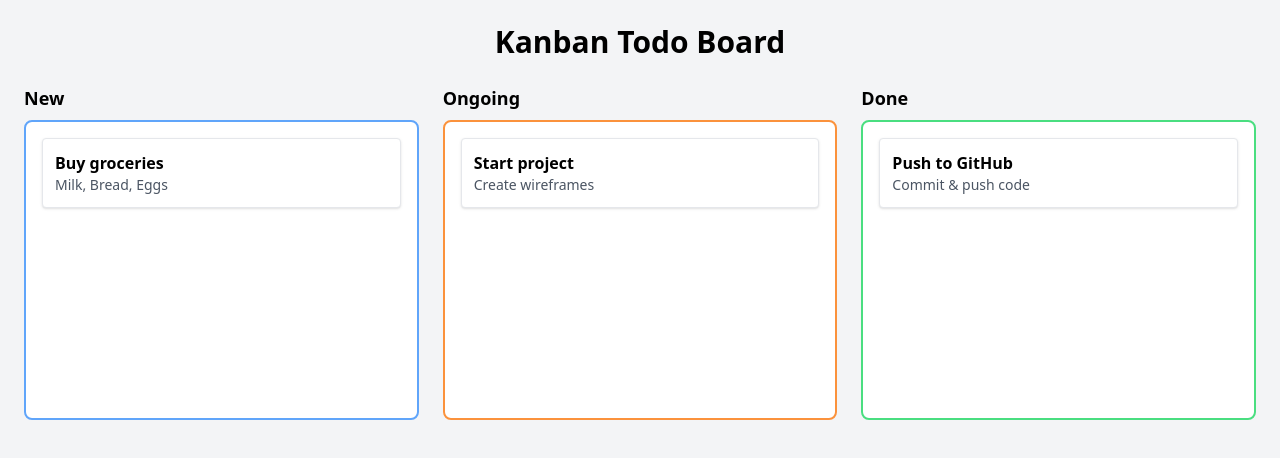
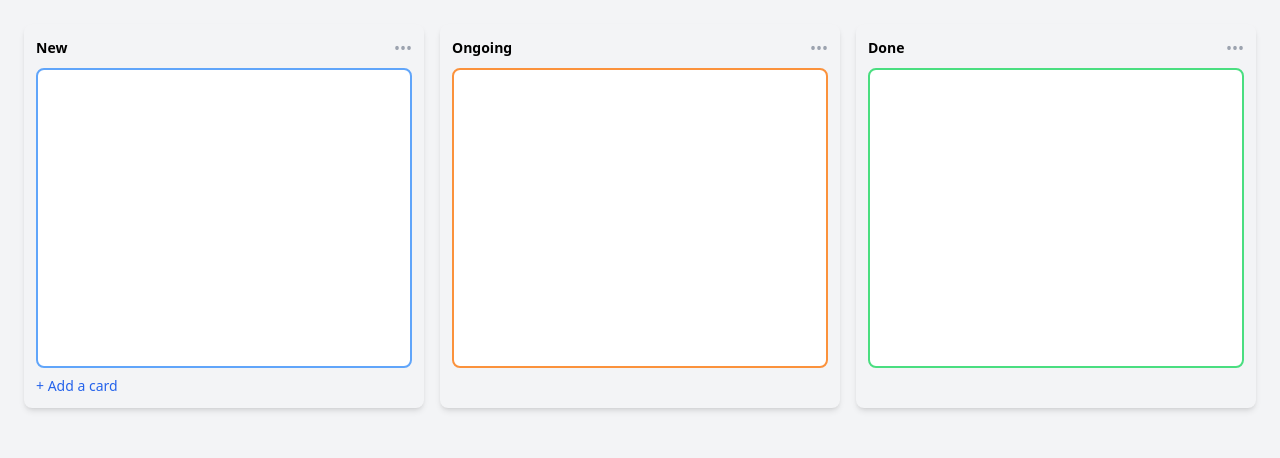
Before and after one commit to khmuhib01/todo-app, a React (Vite) app: page / in a window 1280 px wide. Shown: the top 458 px of the page. Built offline with nearby package versions, Linux system fonts and the light colour scheme.

Commit message:
todo app complete

```diff
--- /dev/null
+++ b/src/components/common/AddCardModal.jsx
@@ -0,0 +1,52 @@
+import {useState, useEffect} from 'react';
+
+export default function AddCardModal({isOpen, onClose, onSubmit}) {
+	const [title, setTitle] = useState('');
+	const [description, setDescription] = useState('');
+
+	useEffect(() => {
+		if (isOpen) {
+			setTitle('');
+			setDescription('');
+		}
+	}, [isOpen]);
+
+	const handleSubmit = () => {
+		if (title.trim() && description.trim()) {
+			onSubmit({title, description});
+			onClose();
+		}
+	};
+
+	if (!isOpen) return null;
+
+	return (
+		<div className="fixed inset-0 z-50 bg-black bg-opacity-50 flex items-center justify-center">
+			<div className="bg-white rounded-lg w-full max-w-md p-6 shadow-xl">
+				<h2 className="text-lg font-semibold mb-4">Add New Task</h2>
+				<input
+					type="text"
+					placeholder="Enter task title"
+					className="w-full border border-gray-300 rounded px-3 py-2 mb-3"
+					value={title}
+					onChange={(e) => setTitle(e.target.value)}
+				/>
+				<textarea
+					placeholder="Enter task description"
+					className="w-full border border-gray-300 rounded px-3 py-2 mb-4 resize-none"
+					rows={4}
+					value={description}
+					onChange={(e) => setDescription(e.target.value)}
+				/>
+				<div className="flex justify-end gap-2">
+					<button onClick={onClose} className="px-4 py-2 rounded bg-gray-300 text-sm">
+						Cancel
+					</button>
+					<button onClick={handleSubmit} className="px-4 py-2 rounded bg-blue-600 text-white text-sm">
+						Add
+					</button>
+				</div>
+			</div>
+		</div>
+	);
+}
--- a/src/pages/frontend/Todo.jsx
+++ b/src/pages/frontend/Todo.jsx
@@ -2,15 +2,17 @@ import React, {useState} from 'react';
 import {DndContext} from '@dnd-kit/core';
 import {Droppable} from '../../components/common/Droppable';
 import {Draggable} from '../../components/common/Draggable';
+import AddCardModal from '../../components/common/AddCardModal';
+import {v4 as uuidv4} from 'uuid';
+import {FaRegFileAlt, FaRegClipboard, FaHashtag} from 'react-icons/fa';
 
 const initialTodos = [
-	{id: 'task-1', title: 'Buy groceries', description: 'Milk, Bread, Eggs', status: 'new'},
-	{id: 'task-2', title: 'Start project', description: 'Create wireframes', status: 'ongoing'},
-	{id: 'task-3', title: 'Push to GitHub', description: 'Commit & push code', status: 'done'},
+	/* your tasks */
 ];
 
 export default function Todo() {
 	const [todos, setTodos] = useState(initialTodos);
+	const [isModalOpen, setIsModalOpen] = useState(false);
 
 	const handleDragEnd = (event) => {
 		const {active, over} = event;
@@ -19,26 +21,82 @@ export default function Todo() {
 		}
 	};
 
+	const handleAddNew = ({title, description}) => {
+		const code = '#' + Math.floor(Math.random() * 10000);
+		setTodos((prev) => [
+			{
+				id: uuidv4(),
+				title,
+				description,
+				code,
+				status: 'new',
+			},
+			...prev,
+		]);
+	};
+
 	const getTodosByStatus = (status) => todos.filter((t) => t.status === status);
+
+	const statusList = ['new', 'ongoing', 'done'];
+
+	const getStatusLabel = (s) => (s === 'new' ? 'New' : s === 'ongoing' ? 'Ongoing' : 'Done');
 
 	return (
 		<DndContext onDragEnd={handleDragEnd}>
 			<div className="min-h-screen bg-gray-100 p-6">
-				<h1 className="text-3xl font-bold text-center mb-6">Kanban Todo Board</h1>
-				<div className="grid grid-cols-1 md:grid-cols-3 gap-6">
-					{['new', 'ongoing', 'done'].map((status) => (
-						<Droppable key={status} id={status} label={status}>
+				<div className="grid grid-cols-1 md:grid-cols-3 gap-4">
+					{statusList.map((status) => (
+						<div key={status} className="bg-gray-100 p-3 rounded-lg shadow-md">
+							<div className="flex justify-between items-center mb-2">
+								<h2 className="font-semibold text-sm">{getStatusLabel(status)}</h2>
+								<button className="text-gray-400 hover:text-gray-600">•••</button>
+							</div>
+							<Droppable id={status}>
 								{getTodosByStatus(status).map((todo) => (
 									<Draggable key={todo.id} id={todo.id}>
-									<div className="p-3 bg-white rounded shadow border">
-										<h2 className="font-semibold">{todo.title}</h2>
-										<p className="text-sm text-gray-600">{todo.description}</p>
+										<div className="bg-white p-3 rounded-md shadow-sm mb-3 border border-gray-200">
+											<h3 className="text-sm font-medium mb-1">{todo.title}</h3>
+											<p className="text-xs text-gray-500 mb-2">{todo.description}</p>
+											<div className="flex text-xs text-gray-500 gap-4 items-center mb-2">
+												<span className="flex items-center gap-1">
+													<FaRegClipboard className="text-gray-400" /> 1
+												</span>
+												<span className="flex items-center gap-1">
+													<FaRegFileAlt className="text-gray-400" /> 1
+												</span>
+												<span className="flex items-center gap-1">
+													<FaHashtag className="text-gray-400" /> {todo.code}
+												</span>
+											</div>
+											<span
+												className={`inline-block px-2 py-0.5 text-xs rounded ${
+													todo.status === 'new'
+														? 'bg-blue-100 text-blue-800'
+														: todo.status === 'ongoing'
+														? 'bg-orange-100 text-orange-800'
+														: 'bg-green-100 text-green-800'
+												}`}
+											>
+												{todo.status.toUpperCase()}
+											</span>
 										</div>
 									</Draggable>
 								))}
 							</Droppable>
+							{status === 'new' && (
+								<button
+									className="mt-2 text-sm text-blue-600 hover:underline flex items-center gap-1"
+									onClick={() => setIsModalOpen(true)}
+								>
+									+ Add a card
+								</button>
+							)}
+						</div>
 					))}
 				</div>
+
+				{/* Modal */}
+				<AddCardModal isOpen={isModalOpen} onClose={() => setIsModalOpen(false)} onSubmit={handleAddNew} />
 			</div>
 		</DndContext>
 	);
```
Lines whose indentation alone changed are shown as unchanged.
